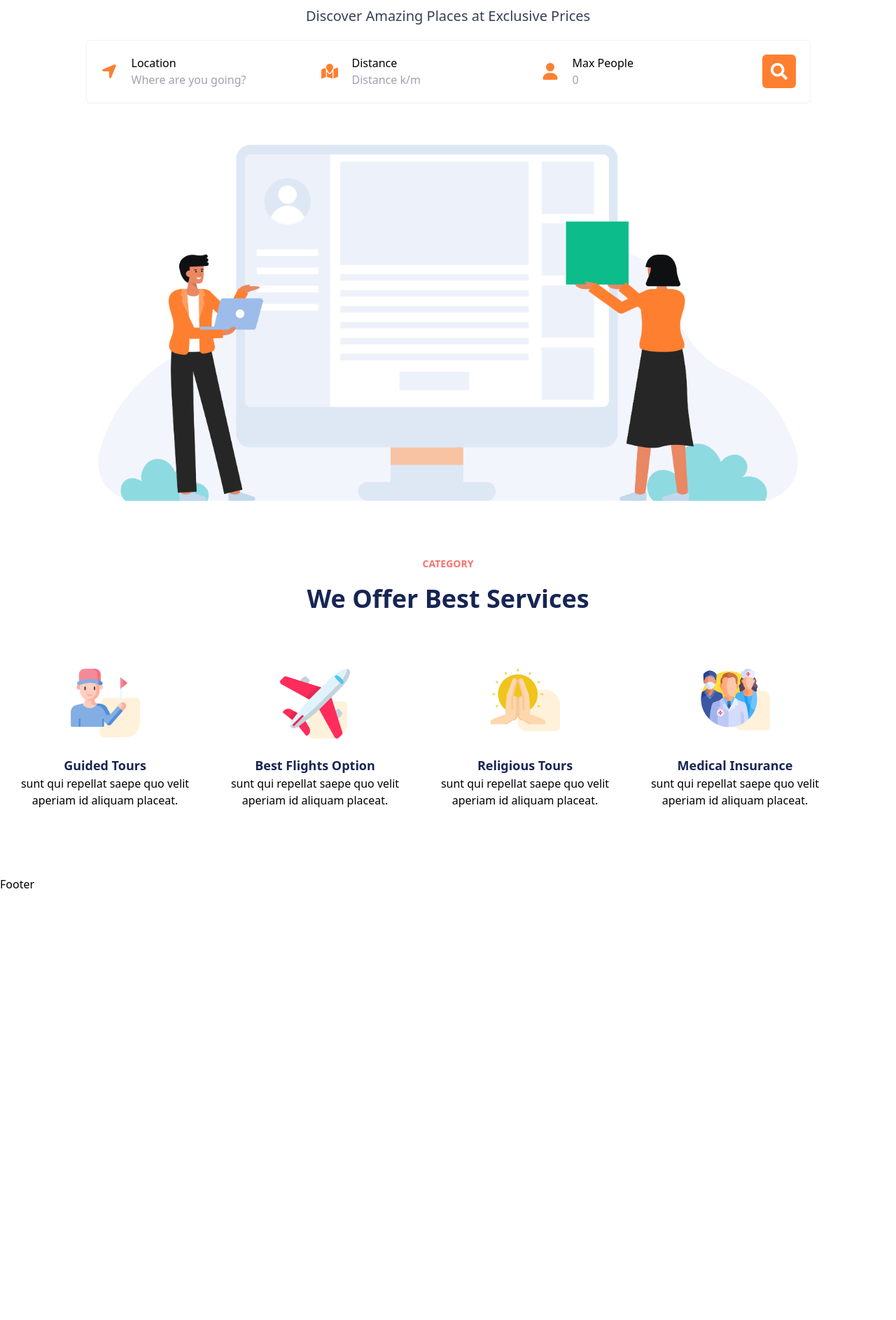
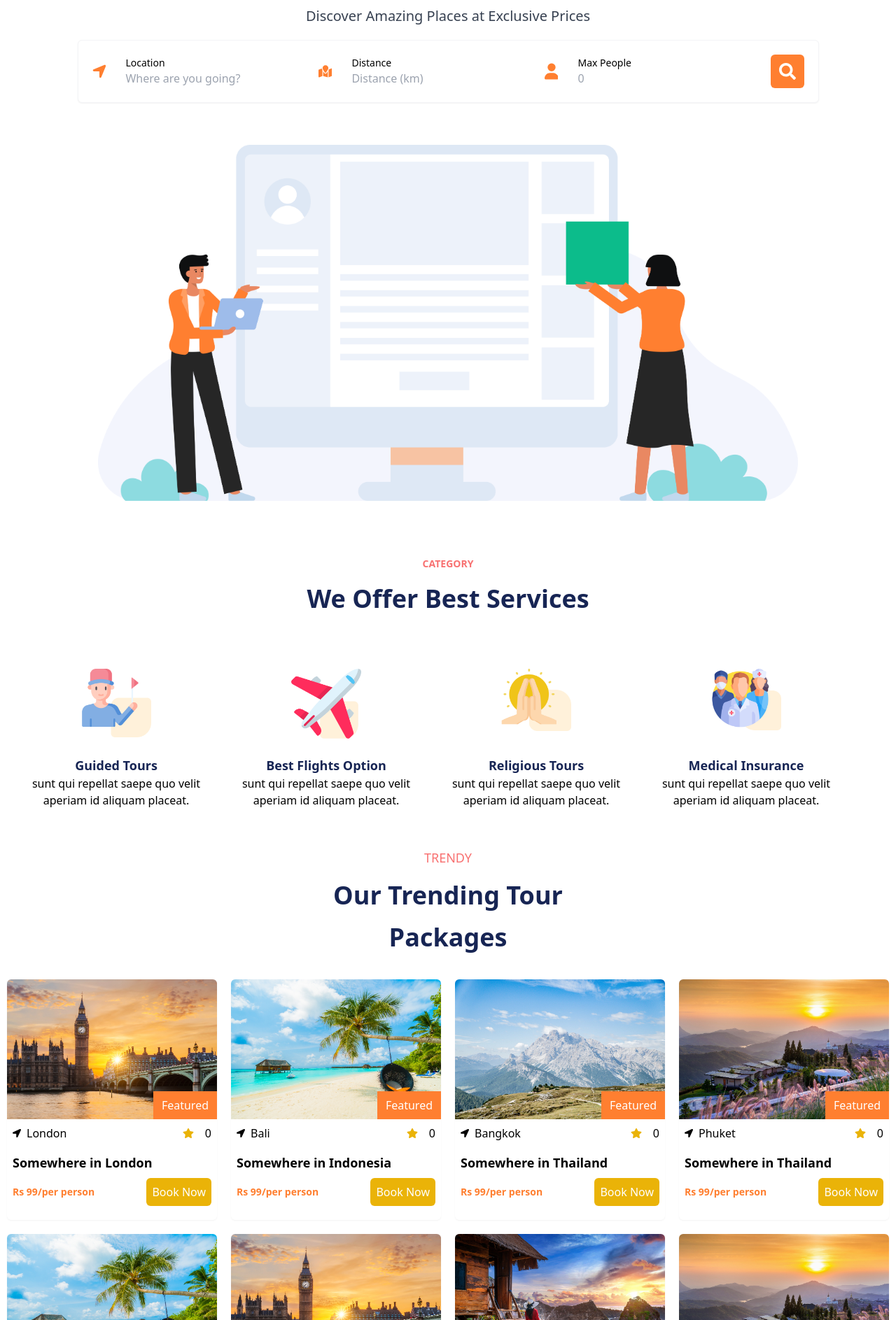
Before and after one commit to AadarshaKhatri/travelWorld, a React (Vite) app in the folder frontend/: page /home in a window 1280 px wide. Shown: the part 333-2220 px from the top of the page at 70% size. Before the commit the page ends 1609 px from the top, so only its background shows below. Built offline with nearby package versions, Linux system fonts and the light colour scheme.

Commit message:
Frontend - Featured Section Completed

```diff
--- /dev/null
+++ b/frontend/src/components/FeaturedToursList/FeaturedTourList.tsx
@@ -0,0 +1,176 @@
+import TourCard from "../TourCard/TourCard"
+
+
+const FeaturedTourList = () => {
+  const TourDetails = [
+
+      {
+        "title": "Westminister Bridge",
+        "city": "London",
+        "address": "Somewhere in London",
+        "distance": 300,
+        "price": 99,
+        "maxGroupSize": 10,
+        "desc": "this is the description",
+        "reviews": [],
+
+        "photo": "/assets/tour-img01.jpg",
+        "featured": true
+      },
+      {
+        "title": "Bali, Indonesia",
+        "city": "Bali",
+        "address": "Somewhere in Indonesia",
+        "distance": 400,
+        "price": 99,
+        "maxGroupSize": 8,
+        "desc": "this is the description",
+        "reviews": [],
+
+        "photo": "/assets/tour-img02.jpg",
+        "featured": true
+      },
+      {
+        "title": "Snowy Mountains, Thailand",
+        "city": "Bangkok",
+        "address": "Somewhere in Thailand",
+        "distance": 500,
+        "price": 99,
+        "maxGroupSize": 8,
+        "desc": "this is the description",
+        "reviews": [],
+
+        "photo": "/assets/tour-img03.jpg",
+        "featured": true
+      },
+      {
+        "title": "Beautiful Sunrise, Thailand",
+        "city": "Phuket",
+        "address": "Somewhere in Thailand",
+        "distance": 500,
+        "price": 99,
+        "maxGroupSize": 8,
+        "desc": "this is the description",
+        "reviews": [],
+
+        "photo": "/assets/tour-img04.jpg",
+        "featured": true
+      },
+      {
+        "title": "Nusa Pendia Bali, Indonesia",
+        "city": "Bali",
+        "address": "Somewhere in Indonesia",
+        "distance": 500,
+        "price": 99,
+        "maxGroupSize": 8,
+        "desc": "this is the description",
+        "reviews": [],
+
+        "photo": "/assets/tour-img02.jpg",
+        "featured": true
+      },
+      {
+        "title": "Cherry Blossoms Spring",
+        "city": "Tokyo",
+        "address": "Somewhere in Japan",
+        "distance": 500,
+        "price": 99,
+        "maxGroupSize": 8,
+        "desc": "this is the description",
+        "reviews": [],
+
+        "photo": "/assets/tour-img01.jpg",
+        "featured": true
+      },
+      {
+        "title": "Holmen Lofoten, France",
+        "city": "Paris",
+        "address": "Somewhere in France",
+        "distance": 500,
+        "price": 99,
+        "maxGroupSize": 8,
+        "desc": "this is the description",
+        "reviews": [],
+
+        "photo": "/assets/tour-img05.jpg",
+        "featured": true
+      },
+      {
+        "title": "Snowy Mountains, Thailand",
+        "city": "Bangkok",
+        "address": "Somewhere in Thailand",
+        "distance": 500,
+        "price": 99,
+        "maxGroupSize": 8,
+        "desc": "this is the description",
+        "reviews": [],
+
+        "photo": "/assets/tour-img04.jpg",
+        "featured": true
+      },
+      {
+        "title": "Jaflong, Sylhet",
+        "city": "Sylhet",
+        "address": "Somewhere in Sylhet",
+        "distance": 100,
+        "price": 99,
+        "maxGroupSize": 5,
+        "desc": "this is the description",
+        "reviews": [],
+
+        "photo": "/assets/tour-img01.jpg",
+        "featured": false
+      },
+      {
+        "title": "Cox's Bazar Sea Beach",
+        "city": "Chittagong",
+        "address": "Somewhere in Chittagong",
+        "distance": 500,
+        "price": 99,
+        "maxGroupSize": 8,
+        "desc": "this is the description",
+        "reviews": [],
+
+        "photo": "/assets/tour-img03.jpg",
+        "featured": false
+      }
+    ]
+
+  return (
+   <section>
+    <div>
+      <div className="flex flex-col">
+        <h3 className="text-lg text-red-400 text-center">TRENDY</h3>
+        <h2 className="text-blue-950 text-4xl font-bold text-center mt-5">Our Trending Tour</h2>
+        <h2 className="text-blue-950 text-4xl font-bold text-center mt-5" >Packages</h2>
+      </div>
+
+      <div className="flex flex-col justify-center items-center md:flex-row md:flex-wrap gap-5 mt-10">
+        {
+          TourDetails.map((currentElement,index)=>(
+
+            <TourCard
+            key={index}
+            title={currentElement.title}
+            description={currentElement.desc}
+            city={currentElement.city}
+            address={currentElement.address}
+            distance={currentElement.distance}
+            price={currentElement.price}
+            groupSize={currentElement.maxGroupSize}
+            reviews={currentElement.reviews}
+            photo={currentElement.photo}
+            featured={currentElement.featured}
+            />
+          ))
+        }
+
+      </div>
+
+
+    </div>
+    </section>
+  )
+}
+
+export default FeaturedTourList
--- a/frontend/src/components/SearchBar/SearchBar.tsx
+++ b/frontend/src/components/SearchBar/SearchBar.tsx
@@ -1,76 +1,91 @@
-import { useRef } from "react"
-import { FaSearch } from "react-icons/fa"
-import { FaLocationArrow, FaMapLocation, FaUser } from "react-icons/fa6"
-
+import { useRef } from "react";
+import { FaSearch } from "react-icons/fa";
+import { FaLocationArrow, FaMapLocation, FaUser } from "react-icons/fa6";
 
 const SearchBar = () => {
   const destinationRef = useRef<HTMLInputElement | null>(null);
   const distanceRef = useRef<HTMLInputElement | null>(null);
   const guestsRef = useRef<HTMLInputElement | null>(null);
 
-
-
   // Function to handle submit
-  const handleClick =()=>{
+  const handleClick = () => {
     const destinationValue = destinationRef.current?.value;
     const distanceValue = distanceRef.current?.value;
     const guestsValue = guestsRef.current?.value;
 
-    if(destinationValue==="" || distanceValue==="" || guestsValue ===""){
+    if (destinationValue === "" || distanceValue === "" || guestsValue === "") {
       alert("Every Field must be filled!");
     }
+  };
 
-  }
   return (
     <section className="py-5">
-    <div className="flex flex-row bg-white border border-gray-100 shadow-sm rounded-md p-5">
-      <form className="flex flex-row gap-x-10">
-
+      <div className="flex flex-col sm:flex-row bg-white border border-gray-100 shadow-sm rounded-md p-5 gap-y-5 sm:gap-y-0">
+        <form className="flex flex-col sm:flex-row gap-y-5 sm:gap-y-0 sm:gap-x-10 w-full">
           {/* Destination */}
-        <div className="flex flex-row items-center gap-x-5">
-        <div>
-          <FaLocationArrow className="text-primary" size={24}/>
-        </div>
-        <div className="flex flex-col ">
-        <label htmlFor="destination">Location</label>
-        <input ref={destinationRef} className="outline-none" type="text" name="destination" placeholder="Where are you going?"></input>
+          <div className="flex flex-col sm:flex-row items-center gap-x-5 w-full sm:w-auto">
+            <FaLocationArrow className="text-primary sm:mr-2" size={24} />
+            <div className="flex flex-col w-full">
+              <label htmlFor="destination" className="text-sm font-medium">
+                Location
+              </label>
+              <input
+                ref={destinationRef}
+                className="outline-none  w-full sm:w-auto"
+                type="text"
+                name="destination"
+                placeholder="Where are you going?"
+              />
             </div>
           </div>
 
-
-        {/* Distance  */}
-        <div className="flex flex-row items-center gap-x-5">
-        <div>
-          <FaMapLocation className="text-primary" size={24}/>
-        </div>
-        <div className="flex flex-col ">
-        <label htmlFor="destination">Distance</label>
-        <input ref={distanceRef} className="outline-none" type="number" name="destination" placeholder="Distance k/m"></input>
+          {/* Distance */}
+          <div className="flex flex-col sm:flex-row items-center gap-x-5 w-full sm:w-auto">
+            <FaMapLocation className="text-primary sm:mr-2" size={24} />
+            <div className="flex flex-col w-full">
+              <label htmlFor="distance" className="text-sm font-medium">
+                Distance
+              </label>
+              <input
+                ref={distanceRef}
+                className="outline-none  w-full sm:w-auto"
+                type="number"
+                name="distance"
+                placeholder="Distance (km)"
+              />
             </div>
           </div>
 
           {/* Number of People */}
-
-        <div className="flex flex-row items-center gap-x-5">
-        <div>
-          <FaUser className="text-primary" size={24}/>
-        </div>
-        <div className="flex flex-col ">
-        <label htmlFor="destination">Max People</label>
-        <input ref={guestsRef} className="outline-none" type="number" name="destination" placeholder="0"></input>
+          <div className="flex flex-col sm:flex-row items-center gap-x-5 w-full sm:w-auto">
+            <FaUser className="text-primary sm:mr-2" size={24} />
+            <div className="flex flex-col w-full">
+              <label htmlFor="guests" className="text-sm font-medium">
+                Max People
+              </label>
+              <input
+                ref={guestsRef}
+                className="outline-none  w-full sm:w-auto"
+                type="number"
+                name="guests"
+                placeholder="0"
+              />
             </div>
           </div>
 
+          {/* Button */}
+          <div className="flex justify-end sm:items-center w-full sm:w-auto">
+            <button
+              onClick={handleClick}
+              className="bg-primary p-3 rounded-md flex items-center justify-center sm:w-auto w-full"
+            >
+              <FaSearch size={24} className="text-white" />
+            </button>
+          </div>
+        </form>
+      </div>
+    </section>
+  );
+};
 
-        {/* Button */}
-        <button onClick={handleClick} className="bg-primary p-3 rounded-md"><FaSearch size = {24} className="text-white"/></button>
-
-      </form>
-
-    </div>
-
-    </section>
-  )
-}
-
-export default SearchBar
+export default SearchBar;
--- a/frontend/src/components/ServiceCard/ServiceCard.tsx
+++ b/frontend/src/components/ServiceCard/ServiceCard.tsx
@@ -10,15 +10,16 @@ interface ServiceCardProps {
 
 const ServiceCard = (props:ServiceCardProps) => {
   return (
-    <div key={props.key} className="flex flex-col w-[300px] justify-center items-center px-5">
+    <div key={props.key} className="flex flex-row md:flex-col md:w-[300px] gap-x-5
+    md:gap-x-0 justify-center items-center px-5">
 
               <div className="w-[100px] h-[100px]">
               <img src={props.imgSrc}></img>
               </div>
 
               <div className="mt-6 pb-4">
-                <h4 className="text-blue-950 text-lg font-bold text-center">{props.title}</h4>
-                <p className="text-center">{props.description}</p>
+                <h4 className="text-blue-950 text-lg font-bold md:text-center">{props.title}</h4>
+                <p className="md:text-center">{props.description}</p>
               </div>
 
             </div>
--- /dev/null
+++ b/frontend/src/components/TourCard/TourCard.tsx
@@ -0,0 +1,73 @@
+import { FaLocationArrow, FaStar } from "react-icons/fa"
+import { Link } from "react-router-dom"
+
+interface TourCardProps {
+  key:number,
+  title:string,
+  city:string,
+  address:string,
+  distance:number,
+  price:number,
+  groupSize:number
+  description:string,
+  reviews:Array<string>,
+  photo:string,
+  featured:boolean,
+}
+const TourCard = (props:TourCardProps) => {
+  return (
+    <section >
+      <div key={props.key} >
+        <div className=" relative flex flex-col w-[300px] rounded-md shadow-sm">
+
+          {/* Img */}
+          <div>
+            <img className="object-cover rounded-t-md" src={props.photo}></img>
+          </div>
+
+          {/* Featured */}
+
+          <div>
+            {
+              props.featured &&
+              <div className="absolute right-0 top-40  ">
+                <p className="bg-primary text-white px-3 py-2">Featured</p>
+                </div>
+
+            }
+          </div>
+
+          <div className="flex flex-row justify-between mt-2 px-2">
+
+            <div>
+              <h2 className="flex flex-row items-center gap-x-2"><FaLocationArrow size={12}/> {props.city}</h2>
+            </div>
+
+
+
+            <div>
+              <h4 className="flex flex-row items-center gap-4"><FaStar className="text-yellow-500"/>{props.reviews.length}</h4>
+            </div>
+          </div>
+
+          <div className="mt-4 px-2">
+            <h4 className="text-lg font-semibold">{props.address}</h4>
+          </div>
+
+          <div className="mt-2 flex flex-row justify-between items-center px-2 pb-5">
+            <div>
+              <h6 className="text-primary font-bold text-sm">Rs {props.price}/per person</h6>
+            </div>
+
+            <div>
+              <Link to={`/tours/${props.key}`}><button className="bg-yellow-500 text-white p-2 rounded-md cursor-pointer">Book Now</button></Link>
+            </div>
+
+          </div>
+        </div>
+      </div>
+    </section>
+  )
+}
+
+export default TourCard
--- a/frontend/src/output.css
+++ b/frontend/src/output.css
@@ -592,6 +592,14 @@ video {
   position: fixed;
 }
 
+.absolute {
+  position: absolute;
+}
+
+.relative {
+  position: relative;
+}
+
 .sticky {
   position: sticky;
 }
@@ -606,6 +614,18 @@ video {
 
 .top-0 {
   top: 0px;
+}
+
+.right-0 {
+  right: 0px;
+}
+
+.top-1 {
+  top: 0.25rem;
+}
+
+.top-40 {
+  top: 10rem;
 }
 
 .z-40 {
@@ -625,24 +645,24 @@ video {
   margin-top: 2.5rem;
 }
 
-.mt-5 {
-  margin-top: 1.25rem;
+.mt-2 {
+  margin-top: 0.5rem;
+}
+
+.mt-20 {
+  margin-top: 5rem;
 }
 
 .mt-4 {
   margin-top: 1rem;
 }
 
-.mt-8 {
-  margin-top: 2rem;
+.mt-5 {
+  margin-top: 1.25rem;
 }
 
 .mt-6 {
   margin-top: 1.5rem;
-}
-
-.mt-20 {
-  margin-top: 5rem;
 }
 
 .flex {
@@ -665,16 +685,16 @@ video {
   height: 100vh;
 }
 
-.w-\[1000px\] {
-  width: 1000px;
-}
-
 .w-\[100px\] {
   width: 100px;
 }
 
 .w-\[300px\] {
   width: 300px;
+}
+
+.w-\[400px\] {
+  width: 400px;
 }
 
 .w-full {
@@ -697,6 +717,10 @@ video {
   flex-direction: column;
 }
 
+.flex-wrap {
+  flex-wrap: wrap;
+}
+
 .items-center {
   align-items: center;
 }
@@ -713,9 +737,37 @@ video {
   justify-content: space-between;
 }
 
-.gap-x-10 {
-  -moz-column-gap: 2.5rem;
-       column-gap: 2.5rem;
+.gap-6 {
+  gap: 1.5rem;
+}
+
+.gap-10 {
+  gap: 2.5rem;
+}
+
+.gap-8 {
+  gap: 2rem;
+}
+
+.gap-7 {
+  gap: 1.75rem;
+}
+
+.gap-5 {
+  gap: 1.25rem;
+}
+
+.gap-4 {
+  gap: 1rem;
+}
+
+.gap-3 {
+  gap: 0.75rem;
+}
+
+.gap-x-2 {
+  -moz-column-gap: 0.5rem;
+       column-gap: 0.5rem;
 }
 
 .gap-x-5 {
@@ -733,6 +785,11 @@ video {
 
 .rounded-md {
   border-radius: 0.375rem;
+}
+
+.rounded-t-md {
+  border-top-left-radius: 0.375rem;
+  border-top-right-radius: 0.375rem;
 }
 
 .border {
@@ -764,6 +821,16 @@ video {
   background-color: rgb(255 255 255 / var(--tw-bg-opacity, 1));
 }
 
+.bg-yellow-500 {
+  --tw-bg-opacity: 1;
+  background-color: rgb(234 179 8 / var(--tw-bg-opacity, 1));
+}
+
+.object-cover {
+  -o-object-fit: cover;
+     object-fit: cover;
+}
+
 .p-2 {
   padding: 0.5rem;
 }
@@ -785,6 +852,11 @@ video {
   padding-right: 0.25rem;
 }
 
+.px-4 {
+  padding-left: 1rem;
+  padding-right: 1rem;
+}
+
 .px-5 {
   padding-left: 1.25rem;
   padding-right: 1.25rem;
@@ -800,20 +872,35 @@ video {
   padding-bottom: 1.25rem;
 }
 
+.px-2 {
+  padding-left: 0.5rem;
+  padding-right: 0.5rem;
+}
+
+.px-3 {
+  padding-left: 0.75rem;
+  padding-right: 0.75rem;
+}
+
+.py-2 {
+  padding-top: 0.5rem;
+  padding-bottom: 0.5rem;
+}
+
 .pb-20 {
   padding-bottom: 5rem;
+}
+
+.pb-4 {
+  padding-bottom: 1rem;
 }
 
 .pt-10 {
   padding-top: 2.5rem;
 }
 
-.pb-2 {
-  padding-bottom: 0.5rem;
-}
-
-.pb-4 {
-  padding-bottom: 1rem;
+.pb-5 {
+  padding-bottom: 1.25rem;
 }
 
 .text-center {
@@ -851,6 +938,10 @@ video {
 
 .font-light {
   font-weight: 300;
+}
+
+.font-medium {
+  font-weight: 500;
 }
 
 .font-semibold {
@@ -902,6 +993,16 @@ video {
   color: rgb(255 255 255 / var(--tw-text-opacity, 1));
 }
 
+.text-orange-500 {
+  --tw-text-opacity: 1;
+  color: rgb(249 115 22 / var(--tw-text-opacity, 1));
+}
+
+.text-yellow-500 {
+  --tw-text-opacity: 1;
+  color: rgb(234 179 8 / var(--tw-text-opacity, 1));
+}
+
 .shadow-sm {
   --tw-shadow: 0 1px 2px 0 rgb(0 0 0 / 0.05);
   --tw-shadow-colored: 0 1px 2px 0 var(--tw-shadow-color);
@@ -938,6 +1039,33 @@ video {
   text-decoration-line: underline;
 }
 
+@media (min-width: 640px) {
+  .sm\:mr-2 {
+    margin-right: 0.5rem;
+  }
+
+  .sm\:w-auto {
+    width: auto;
+  }
+
+  .sm\:flex-row {
+    flex-direction: row;
+  }
+
+  .sm\:items-center {
+    align-items: center;
+  }
+
+  .sm\:gap-x-10 {
+    -moz-column-gap: 2.5rem;
+         column-gap: 2.5rem;
+  }
+
+  .sm\:gap-y-0 {
+    row-gap: 0px;
+  }
+}
+
 @media (min-width: 768px) {
   .md\:flex {
     display: flex;
@@ -946,4 +1074,35 @@ video {
   .md\:hidden {
     display: none;
   }
+
+  .md\:w-\[300px\] {
+    width: 300px;
+  }
+
+  .md\:flex-row {
+    flex-direction: row;
+  }
+
+  .md\:flex-col {
+    flex-direction: column;
+  }
+
+  .md\:flex-wrap {
+    flex-wrap: wrap;
+  }
+
+  .md\:gap-x-0 {
+    -moz-column-gap: 0px;
+         column-gap: 0px;
+  }
+
+  .md\:text-center {
+    text-align: center;
+  }
 }
+
+@media (min-width: 1024px) {
+  .lg\:w-\[1000px\] {
+    width: 1000px;
+  }
+}
--- a/frontend/src/pages/Home.tsx
+++ b/frontend/src/pages/Home.tsx
@@ -1,3 +1,4 @@
+import FeaturedTourList from "../components/FeaturedToursList/FeaturedTourList"
 import SearchBar from "../components/SearchBar/SearchBar"
 import ServiceCard from "../components/ServiceCard/ServiceCard"
 
@@ -52,7 +53,7 @@ const Home = () => {
 
 
       {/* Images  */}
-        <div className="w-[1000px] flex flex-row justify-center items-center mt-10 mx-auto pb-20">
+        <div className="  w-[400px] lg:w-[1000px] flex flex-row justify-center items-center mt-10 mx-auto pb-20">
           <img src = "assets/Teamwork.png" className="flex justify-center text-center"></img>
         </div>
 
@@ -71,7 +72,7 @@ const Home = () => {
           </div>
 
 
-          <div className="flex flex-row mt-20">
+          <div className="flex flex-col px-4 md:flex-row mt-20">
             {/* Card */}
             {
               ServiceData.map((currentElement,index)=>(
@@ -86,8 +87,13 @@ const Home = () => {
             }
 
           </div>
+        </div>
 
-        </div>
+
+        {/* Featured List */}
+        <div className="mt-10">
+            <FeaturedTourList/>
+          </div>
 
       </div>
 
```
Lines whose indentation alone changed are shown as unchanged.
